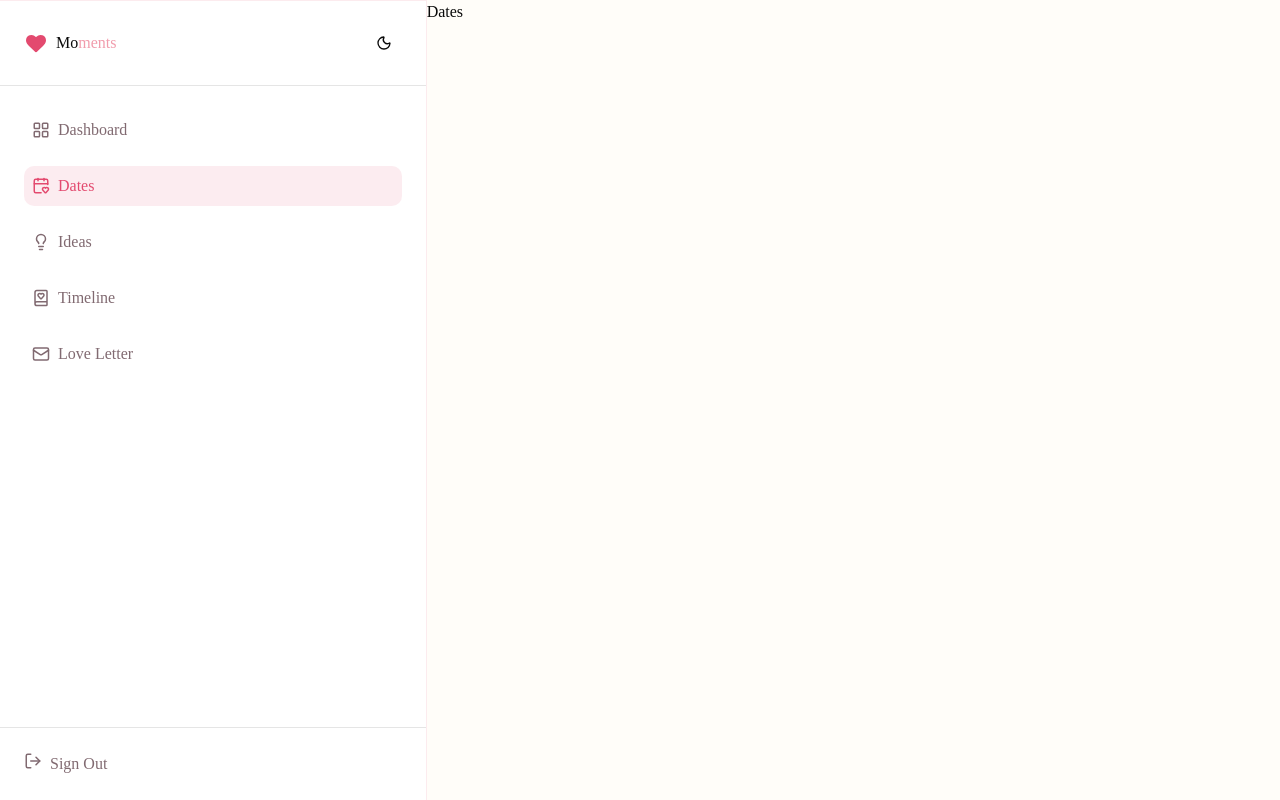
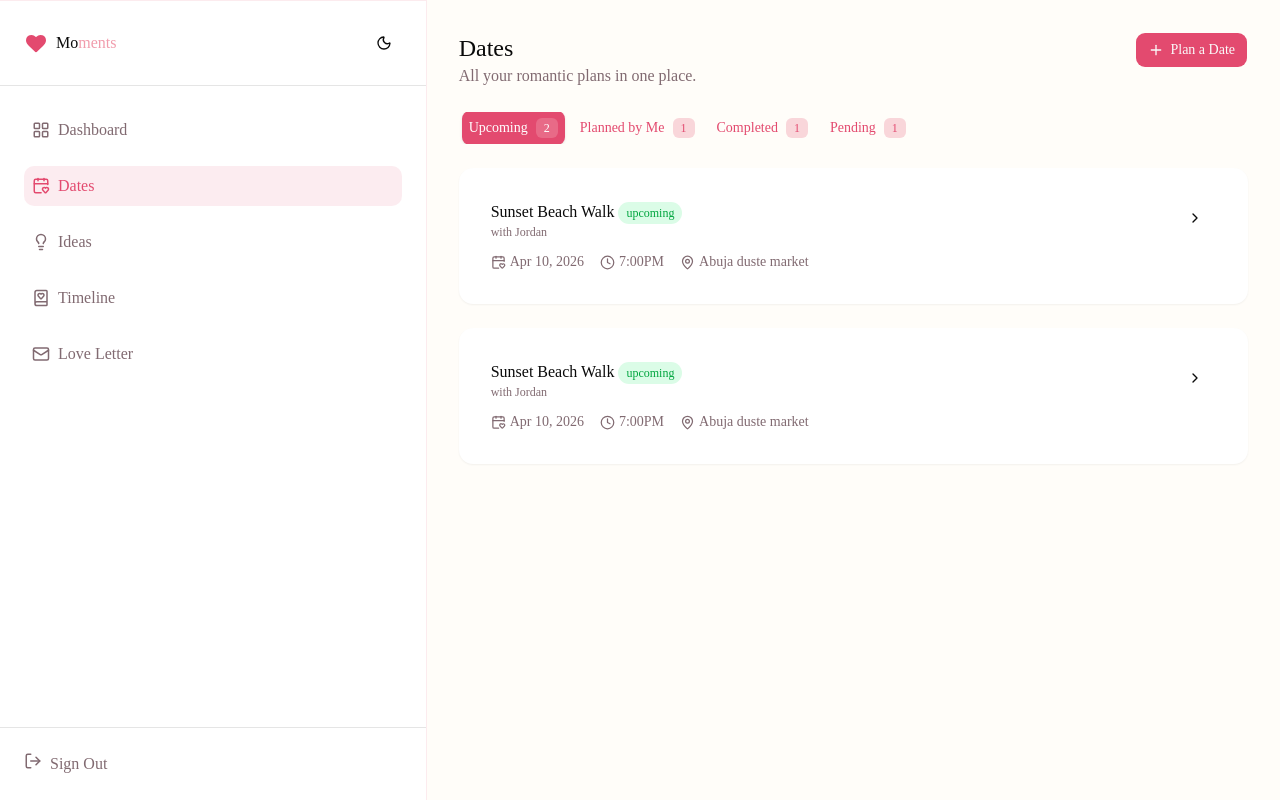
Before and after one commit to Edisemiefegi/moments, a React (Vite) app: page /dashboard/dates in a window 1280 px wide. Built offline with nearby package versions, Linux system fonts and the light colour scheme.

Commit message:
date page added

```diff
--- a/src/App.tsx
+++ b/src/App.tsx
@@ -6,10 +6,11 @@ import "aos/dist/aos.css";
 import Auth from "./pages/Auth";
 import DashboardLayout from "./layout/DashboardLayout";
 import Index from "./pages/dashboard/Index";
-import Dates from "./pages/dashboard/Dates";
 import Ideas from "./pages/dashboard/Ideas";
 import TimeLine from "./pages/dashboard/TimeLine";
 import LoveLetter from "./pages/dashboard/LoveLetter";
+import DateDetails from "./pages/dates/DateDetails";
+import Dates from "./pages/dates/Dates";
 
 function App() {
   const location = useLocation();
@@ -32,6 +33,8 @@ function App() {
       <Route path="/dashboard" element={<DashboardLayout />}>
         <Route index element={<Index />} />
         <Route path="dates" element={<Dates />} />
+        <Route path="dates/:id" element={<DateDetails />} />
+
         <Route path="ideas" element={<Ideas />} />
         <Route path="timeline" element={<TimeLine />} />
         <Route path="loveletters" element={<LoveLetter />} />
--- a/src/components/base/Tab.tsx
+++ b/src/components/base/Tab.tsx
@@ -1,33 +1,51 @@
-import { Tabs, TabsContent, TabsList, TabsTrigger } from "../ui/tabs";
+import { Tabs,  TabsList, TabsTrigger } from "../ui/tabs";
 
 interface TabItem {
   value: string;
-  tab: string;
-  content: React.ReactNode;
+  tab: React.ReactNode;
+  // content: React.ReactNode;
 }
 
 interface Props {
   tabs: TabItem[];
   value: string;
-  onChange: (value: string) => void
+  onChange: (value: string) => void;
+  listClassName?: string;
+  triggerClassName?: string;
+  activeTriggerClassName?: string;
 }
 
-export default function Tab({ tabs, value, onChange}: Props) {
+export default function Tab({
+  tabs,
+  value,
+  onChange,
+  listClassName = "",
+  triggerClassName = "",
+  activeTriggerClassName = "",
+}: Props) {
   return (
     <Tabs value={value} onValueChange={onChange} className="w-full">
-      <TabsList className="w-full grid grid-cols-2">
-        {tabs.map((t) => (
-          <TabsTrigger key={t.value} value={t.value}>
-            {t.tab}
-          </TabsTrigger>
-        ))}
-      </TabsList>
+      <div className="overflow-x-auto scrollbar-hide">
+        <TabsList className={`flex space-x-2 w-max ${listClassName}`}>
+          {tabs.map((t) => (
+            <TabsTrigger
+              key={t.value}
+              value={t.value}
+              className={`${triggerClassName} flex-shrink-0 ${
+                value === t.value ? activeTriggerClassName : ""
+              }`}
+            >
+              {t.tab}
+            </TabsTrigger>
+          ))}
+        </TabsList>
+      </div>
 
-      {tabs.map((t) => (
+      {/* {tabs.map((t) => (
         <TabsContent key={t.value} value={t.value}>
           {t.content}
         </TabsContent>
-      ))}
+      ))} */}
     </Tabs>
   );
 }
--- /dev/null
+++ b/src/components/dashboard/dates/SummaryDateCard.tsx
@@ -0,0 +1,57 @@
+import Card from "@/components/base/Card";
+import { Button } from "@/components/ui/button";
+import { CalendarHeart, ChevronRight, Clock, MapPin } from "lucide-react";
+import { useNavigate } from "react-router-dom";
+
+type CardType = {
+  title?: string;
+  company: string;
+  date: string;
+  time: string;
+  status: string;
+  location: string;
+  id?: string;
+};
+
+interface Props {
+  content: CardType;
+}
+export default function SummaryDateCard({ content }: Props) {
+  const navigate = useNavigate();
+
+  return (
+    <Card className="space-y-3">
+      <div className="flex justify-between">
+        <div>
+          <p>
+            {content.title}{" "}
+            <span className="bg-green-100 text-green-600 text-xs p-1 px-2 rounded-full">
+              {content.status}
+            </span>
+          </p>
+          <p className="text-xs text-text">with {content.company}</p>
+        </div>
+
+        <Button
+          variant={"ghost"}
+          onClick={() => navigate(`/dashboard/dates/${content.id}`)}
+        >
+          {" "}
+          <ChevronRight />
+        </Button>
+      </div>
+      <div className="text-sm text-text flex  gap-4">
+        <p className="flex gap-1 items-center">
+          <CalendarHeart size={15} />
+          {content.date}
+        </p>
+        <p className="flex gap-1 items-center">
+          <Clock size={15} /> {content.time}
+        </p>
+        <p className="flex gap-1 items-center">
+          <MapPin size={15} /> {content.location}
+        </p>
+      </div>
+    </Card>
+  );
+}
--- a/src/pages/Auth.tsx
+++ b/src/pages/Auth.tsx
@@ -29,14 +29,23 @@ function Auth() {
     {
       value: "signin",
       tab: "Sign In",
-      content: <LoginForm />,
     },
     {
       value: "signup",
       tab: "Sign Up",
-      content: <SignUpForm />,
     },
   ];
+
+  const renderContent = () => {
+    switch (activeTab) {
+      case "signin":
+        return <LoginForm />;
+      case "signup":
+        return <SignUpForm />;
+      default:
+        return <LoginForm />;
+    }
+  };
 
   return (
     <main className="bg-background px-6 md:px-0 flex py-20 items-center justify-center">
@@ -54,7 +63,13 @@ function Auth() {
         </p>
 
         <Card className="border border-accent/20">
-          <Tab tabs={authTabs} value={activeTab} onChange={handleTabChange} />
+          <Tab
+            tabs={authTabs}
+            listClassName="w-full"
+            value={activeTab}
+            onChange={handleTabChange}
+          />
+          <div className="pt-6 ">{renderContent()}</div>
         </Card>
       </div>
     </main>
--- a/src/pages/dashboard/Dates.tsx
+++ /dev/null
@@ -1,8 +0,0 @@
-
-function Dates() {
-  return (
-    <div>Dates</div>
-  )
-}
-
-export default Dates
--- /dev/null
+++ b/src/pages/dates/DateDetails.tsx
@@ -0,0 +1,9 @@
+import { useParams } from "react-router-dom";
+
+function DateDetails() {
+const { id } = useParams();
+
+  return <div>Date details for {id}</div>
+}
+
+export default DateDetails
--- /dev/null
+++ b/src/pages/dates/Dates.tsx
@@ -0,0 +1,131 @@
+import Tab from "@/components/base/Tab";
+import SummaryDateCard from "@/components/dashboard/dates/SummaryDateCard";
+import { Button } from "@/components/ui/button";
+import { Plus } from "lucide-react";
+import { useEffect, useState } from "react";
+import { useSearchParams } from "react-router-dom";
+
+function Dates() {
+  const dates = [
+    {
+      title: "Starlit Rooftop Dinner",
+      company: "Alex",
+      time: "7:00PM",
+      date: "Apr 5, 2026",
+      location: "Abuja duste market",
+      status: "planned",
+      id: "1",
+    },
+    {
+      title: "Sunset Beach Walk",
+      company: "Jordan",
+      time: "7:00PM",
+      date: "Apr 10, 2026",
+      location: "Abuja duste market",
+      status: "upcoming",
+      id: "2",
+    },
+    {
+      title: "Sunset Beach Walk",
+      company: "Jordan",
+      time: "7:00PM",
+      date: "Apr 10, 2026",
+      location: "Abuja duste market",
+      status: "upcoming",
+      id: "3",
+    },
+    {
+      title: "Sunset Beach Walk",
+      company: "Jordan",
+      time: "7:00PM",
+      date: "Apr 10, 2026",
+      location: "Abuja duste market",
+      status: "completed",
+      id: "4",
+    },
+    {
+      title: "Sunset Beach Walk",
+      company: "Jordan",
+      time: "7:00PM",
+      date: "Apr 10, 2026",
+      location: "Abuja duste market",
+      status: "pending",
+      id: "5",
+    },
+  ];
+
+  const [searchParams, setSearchParams] = useSearchParams();
+
+  const urlTab = searchParams.get("tab");
+
+  const [activeTab, setActiveTab] = useState("upcoming");
+
+  useEffect(() => {
+    const savedTab = localStorage.getItem("dates-tab");
+
+    if (urlTab) setActiveTab(urlTab);
+    else if (savedTab) setActiveTab(savedTab);
+  }, [urlTab]);
+
+  const handleTabChange = (value: string) => {
+    setActiveTab(value);
+    localStorage.setItem("dates-tab", value);
+    setSearchParams({ tab: value });
+  };
+
+  const dateTabs = [
+    { value: "upcoming", label: "Upcoming" },
+    { value: "planned", label: "Planned by Me" },
+    { value: "completed", label: "Completed" },
+    { value: "pending", label: "Pending" },
+  ];
+
+  const tabsWithCount = dateTabs.map((tab) => {
+    const count = dates.filter((d) => d.status === tab.value).length;
+
+    return {
+      value: tab.value,
+      tab: (
+        <div className="flex gap-2 items-center">
+          <p>{tab.label}</p>
+          <p className="text-xs py-0.5 px-2 rounded-sm bg-accent/40">{count}</p>
+        </div>
+      ),
+    };
+  });
+
+  const filteredDates = dates.filter((date) => date.status === activeTab);
+
+  return (
+    <main className="p-8 space-y-6">
+      <header className="flex justify-between">
+        <div>
+          <h1 className="font-medium text-2xl flex gap-1">Dates</h1>
+          <p className="text-text">All your romantic plans in one place.</p>
+        </div>
+        <Button>
+          <Plus /> Plan a Date{" "}
+        </Button>{" "}
+      </header>
+
+      <div className="w-full">
+        <Tab
+          tabs={tabsWithCount}
+          value={activeTab}
+          onChange={handleTabChange}
+          listClassName="bg-transparent"
+          activeTriggerClassName="bg-primary! text-white!  py-4!"
+          triggerClassName="text-primary hover:text-primary/80"
+        />
+
+        <div className="space-y-6 pt-6">
+          {filteredDates.map((date) => (
+            <SummaryDateCard key={date.id} content={date} />
+          ))}
+        </div>
+      </div>
+    </main>
+  );
+}
+
+export default Dates;
```
